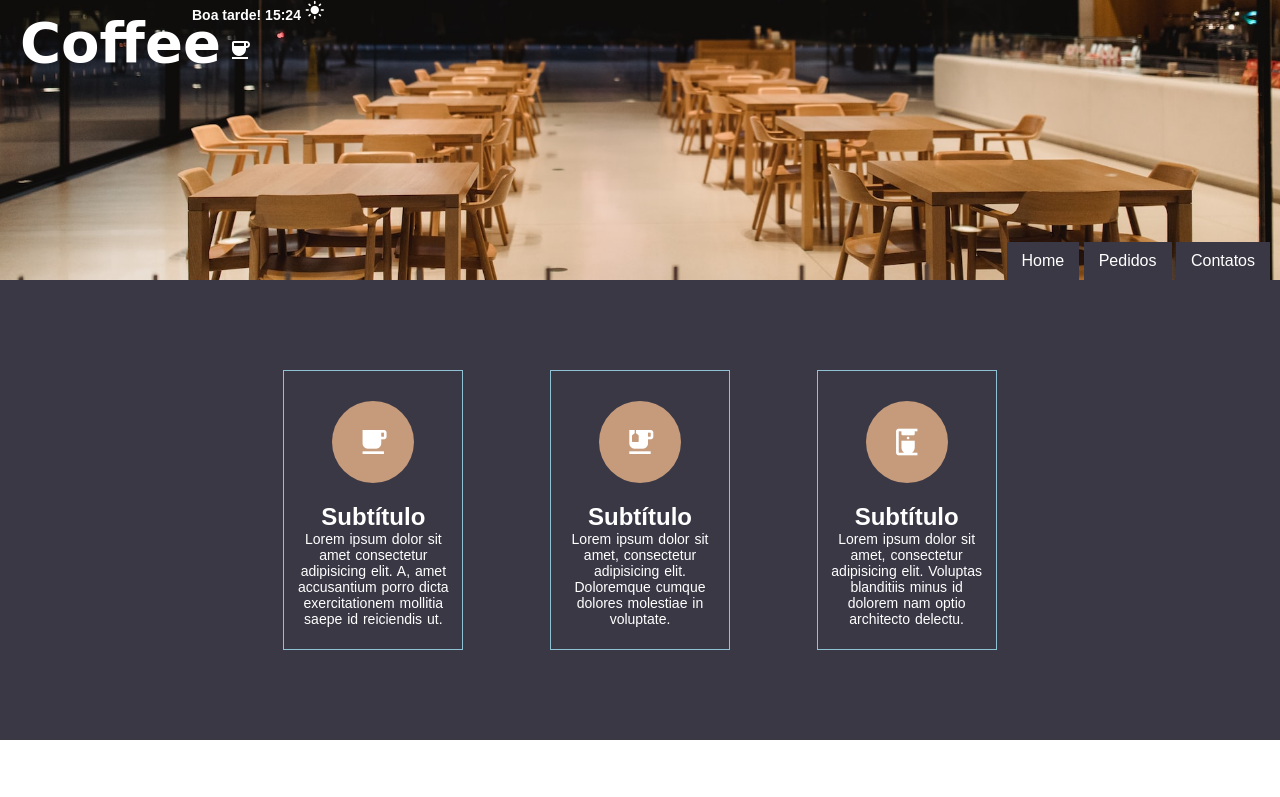
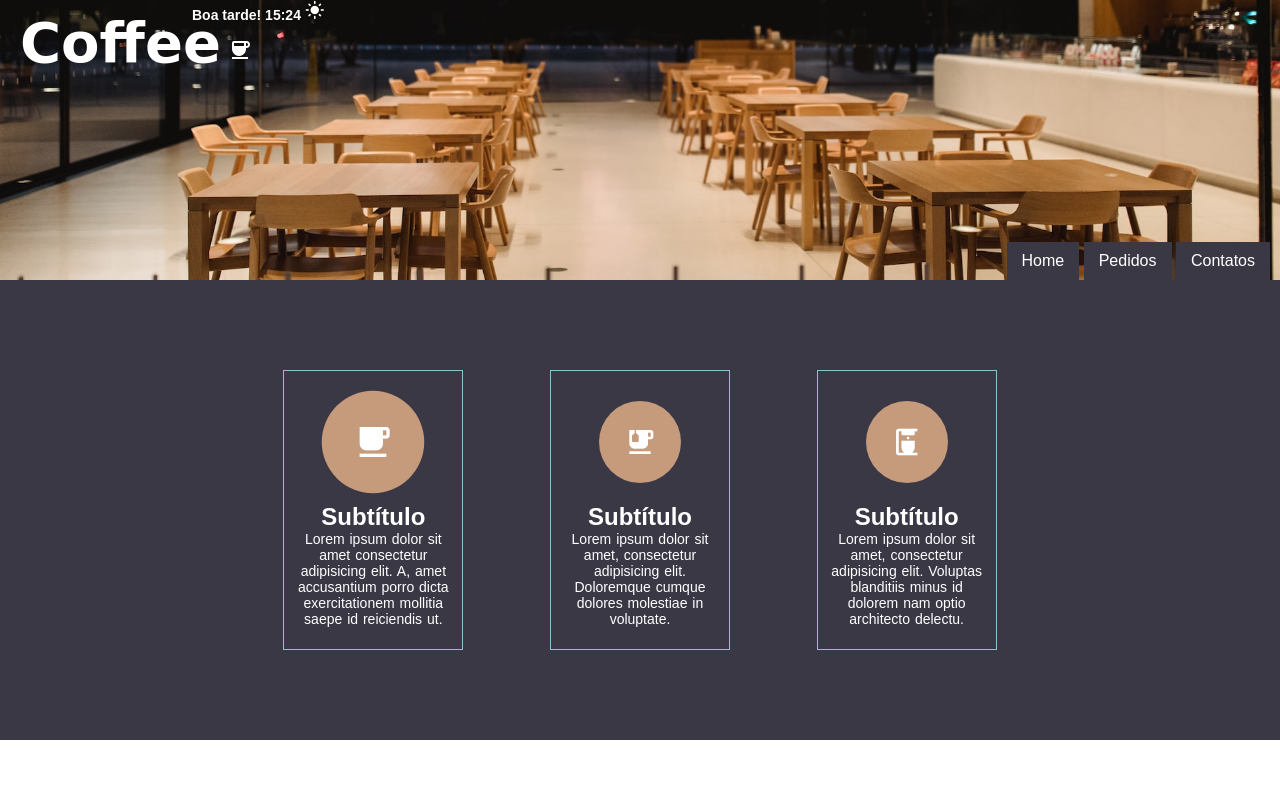
Before and after one commit to WellersonDev/Cafeteria, a plain HTML site: page index.html in a window 1280 px wide. In both pictures the pointer is over the element "local_cafe". Shown: the top 797 px of the page. Drawn offline with Linux system fonts and the light colour scheme; a web font is replaced by a local one.

Commit message:
Versão 1.2.0
Adicionado: efeito de zoom.

```diff
--- a/estilo/estilo.css
+++ b/estilo/estilo.css
@@ -120,6 +120,12 @@ main section#diversos section.grupo article span {
     padding: 25px;
     border-radius: 50%;
     cursor: pointer;
+
+    transition-duration: .3s;
+}
+
+main section#diversos section.grupo article span:hover {
+    transform: scale(1.25, 1.25);
 }
 
 main section#diversos section.grupo article p {
```
